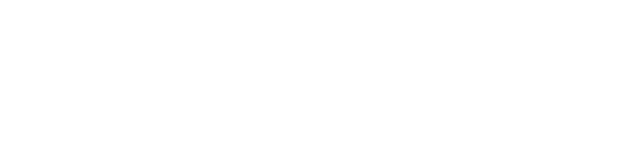
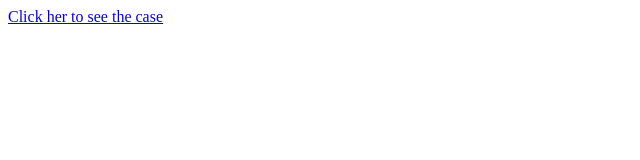
Before and after one commit to Markzakhary/Internship-cases, a plain HTML site: page index.html in a window 1280 px wide. Shown: the whole page, without its empty margins (0-640 px from the left). Drawn offline with Linux system fonts and the light colour scheme.

Commit message:
Update index.html

```diff
--- a/index.html
+++ b/index.html
@@ -1,3 +1,3 @@
 <html>
-  <p><a href="Esthetic_case.pdf"></a></p>
+  <p><a href="Esthetic_case.pdf">Click her to see the case</a></p>
 </html>
```
